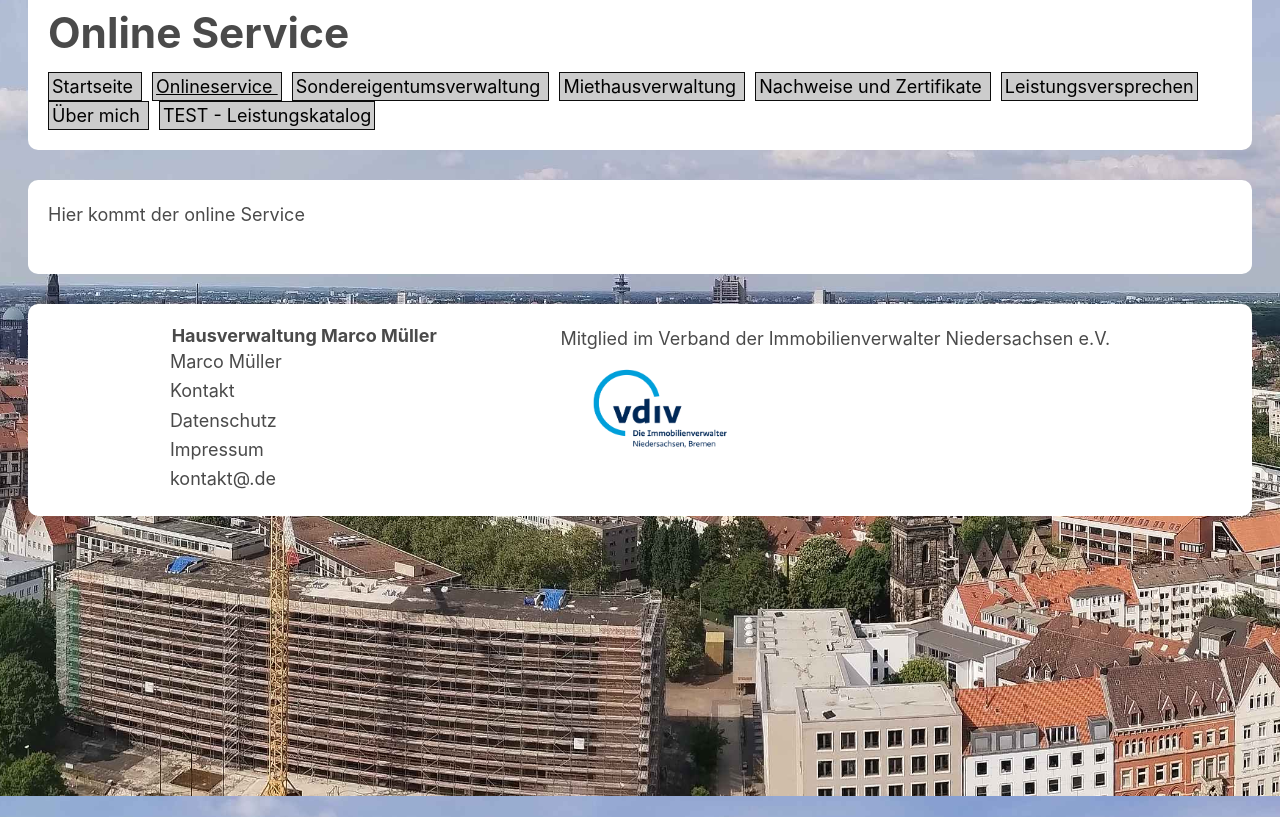
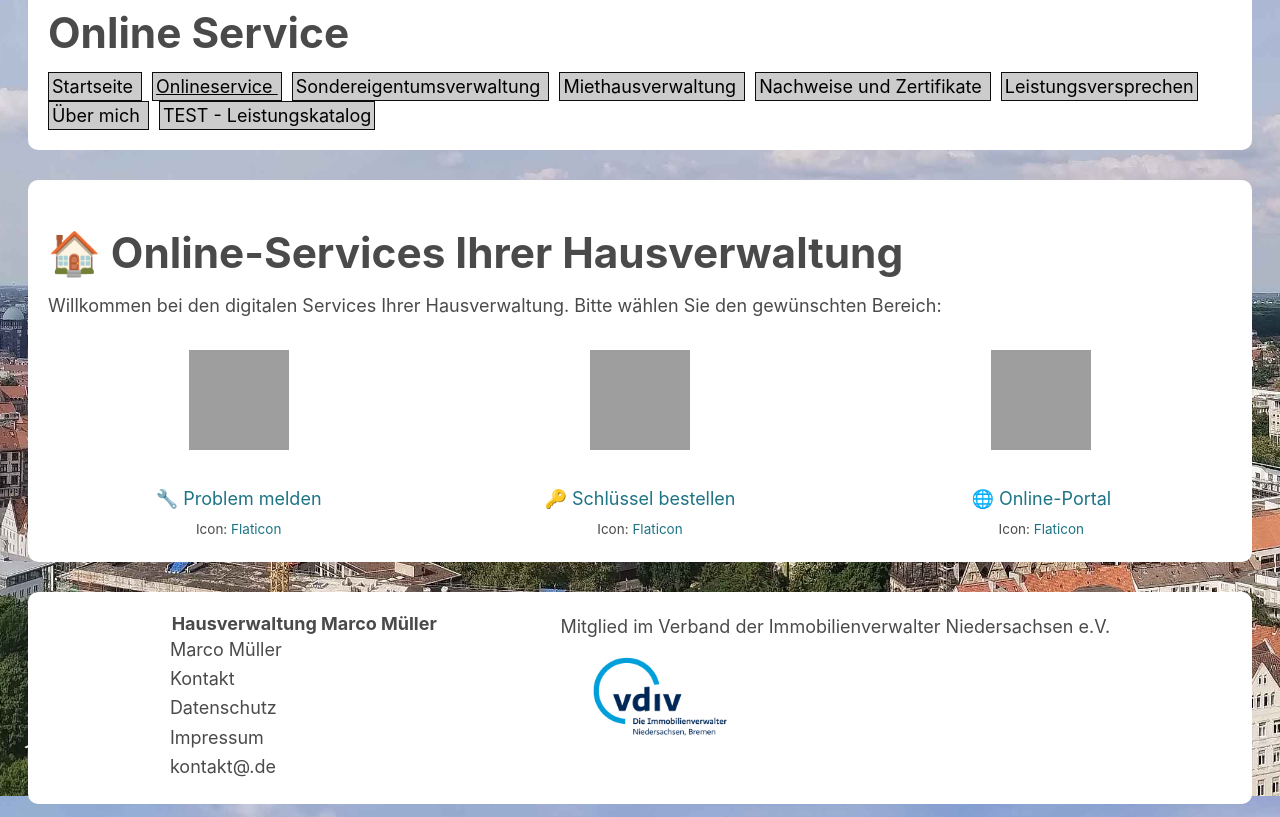
Before and after one commit to marek22k/hausverwaltung, a Jekyll site: the page built from online_service.md, in a window 1280 px wide. Shown: the part 1004-1821 px from the top of the page. Built offline with Jekyll 4.4.1, drawn with Linux system fonts in a browser that asks for light colours; grey boxes are pictures that could not be loaded.

Commit message:
Update online_service.md

```diff
--- a/online_service.md
+++ b/online_service.md
@@ -6,4 +6,65 @@ description:
 keywords: ddd
 ---
 
-Hier kommt der online Service
+<style>
+.online-service-container {
+  display: flex;
+  justify-content: space-around;
+  flex-wrap: wrap;
+  gap: 20px;
+  margin-top: 30px;
+}
+
+.service-block {
+  text-align: center;
+  width: 200px;
+}
+
+.service-block img {
+  width: 100px;
+  height: 100px;
+  transition: transform 0.3s ease;
+}
+
+.service-block img:hover {
+  transform: scale(1.15);
+}
+</style>
+
+# 🏠 Online-Services Ihrer Hausverwaltung
+
+Willkommen bei den digitalen Services Ihrer Hausverwaltung. Bitte wählen Sie den gewünschten Bereich:
+
+<div class="online-service-container">
+
+<div class="service-block">
+  <a href="/problem-melden/">
+    <img src="https://cdn-icons-png.flaticon.com/512/6195/6195700.png" alt="Problem melden">
+    <br/>
+    🔧 Problem melden
+  </a>
+  <br/>
+  <small>Icon: <a href="https://www.flaticon.com/free-icon/warning_6195700">Flaticon</a></small>
+</div>
+
+<div class="service-block">
+  <a href="/schluessel-bestellen/">
+    <img src="https://cdn-icons-png.flaticon.com/512/3064/3064197.png" alt="Schlüssel bestellen">
+    <br/>
+    🔑 Schlüssel bestellen
+  </a>
+  <br/>
+  <small>Icon: <a href="https://www.flaticon.com/free-icon/key_3064197">Flaticon</a></small>
+</div>
+
+<div class="service-block">
+  <a href="/online-portal/">
+    <img src="https://cdn-icons-png.flaticon.com/512/1006/1006771.png" alt="Online Portal">
+    <br/>
+    🌐 Online-Portal
+  </a>
+  <br/>
+  <small>Icon: <a href="https://www.flaticon.com/free-icon/internet_1006771">Flaticon</a></small>
+</div>
+
+</div>
```
